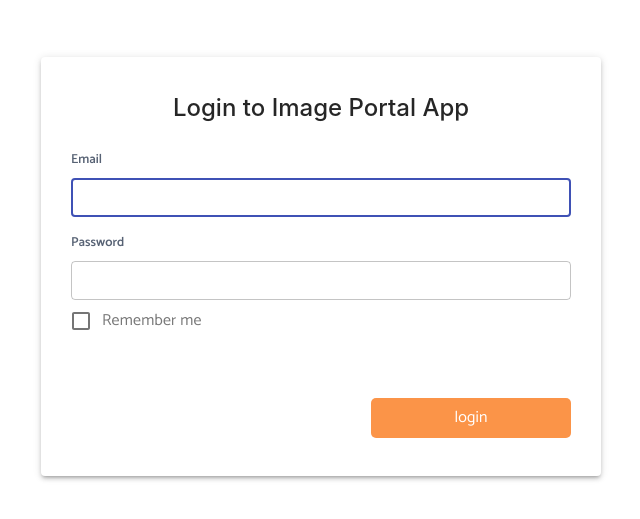
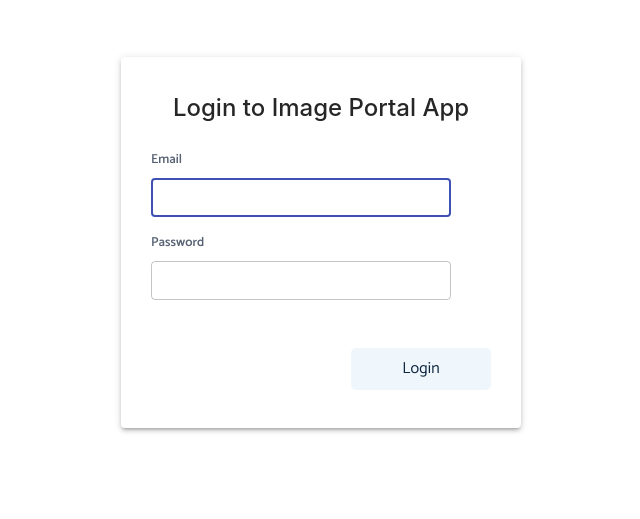
Before and after one commit to umerqr/ImageSharingPortal, a React (Create React App) app in the folder frontEnd/: page / in a window 1280 px wide. Shown: the part 143-662 px from the top of the page, without its empty margins (319-959 px from the left). Built offline with nearby package versions, Linux system fonts and the light colour scheme.

Commit message:
finished up styling

```diff
--- a/frontEnd/src/App.css
+++ b/frontEnd/src/App.css
@@ -1,3 +1,25 @@
-.link-styling{
+.link-styling {
   text-decoration: none !important;
 }
+
+::-webkit-scrollbar {
+  width: 4px !important;
+  height: 4px !important;
+}
+
+/* Track */
+::-webkit-scrollbar-track {
+  box-shadow: inset 0 0 5px #f5f9ff;
+  border-radius: 10px;
+}
+
+/* Handle */
+::-webkit-scrollbar-thumb {
+  background: #042038 !important;
+  border-radius: 10px !important;
+}
+
+/* Handle on hover */
+::-webkit-scrollbar-thumb:hover {
+  background: #024682 !important;
+}
--- a/frontEnd/src/App.js
+++ b/frontEnd/src/App.js
@@ -1,4 +1,4 @@
-import { Route, Router, Switch } from 'react-router-dom';
+import { Route, Switch } from 'react-router-dom';
 import './App.css';
 import { AuthConsumer } from './components/auth/authContext';
 import HomePage from './components/Homepage/';
--- a/frontEnd/src/components/AppButton/styles.css
+++ b/frontEnd/src/components/AppButton/styles.css
@@ -1,36 +1,39 @@
 .app-btn-theme {
-  background: #fb9448;
+  background-color: #eff6fc !important;
+  color: #0b253c;
+  box-shadow: none;
+  border-color: transparent;
+  min-width: 140px !important;
   border-radius: 5px;
-  font-weight: 200;
-  font-size: 18px;
-  line-height: 22px;
-  display: flex;
-  align-items: center;
-  justify-content: center;
-  text-align: center;
-  color: #ffffff;
-  transition: all 0.3s ease;
-  min-width: 200px;
-  max-height: 40px;
-  padding: 8px 20px;
+  font-family: 'Catamaran', sans-serif !important;
+  border: 1px solid transparent;
+  padding: 9px 15px !important;
+  transition: .3s ease;
+  cursor: pointer;
+  font-size: 13px;
+  border: none !important;
   outline: none !important;
-  border: none !important;
 }
 
 .app-btn-theme:hover {
-  background: #fb9448;
-  border: 1px solid #fb9448;
-  color: #ffffff;
-  text-decoration: none;
-  cursor: pointer;
+  background-color: #287cc5 !important;
+  box-shadow: 0px 2px 5px #eff6fc;
+  color: #fff;
+  outline: none !important;
+  border: 1px solid transparent;
+}
+
+.app-btn-theme:focus {
+  outline: none !important;
+  border: none !important;
 }
 
 
 .app-btn-theme:disabled,
 .app-btn-theme:disabled:hover {
-  border: 1px solid #e5e5e5;
   background: #e5e5e5;
   color: #787878;
   text-decoration: none;
   opacity: 1;
+  border: none !important;
 }
--- a/frontEnd/src/components/ContentHomepage/index.js
+++ b/frontEnd/src/components/ContentHomepage/index.js
@@ -1,3 +1,4 @@
+/* eslint-disable react-hooks/exhaustive-deps */
 import React, { lazy, useEffect, useState } from 'react';
 // import PropTypes from 'prop-types';
 import './styles.css';
@@ -23,10 +24,11 @@ const getItemStyle = (isDragging, draggableStyle) => ({
 });
 
 const getListStyle = (isDraggingOver) => ({
-  background: isDraggingOver ? 'lightblue' : 'lightgrey',
+  background: isDraggingOver ? 'lightblue' : '#eff6fc',
   padding: grid,
   display: `flex`,
   overflow: `auto`,
+  borderRadius: `10px`,
 });
 
 const reorder = (list, startIndex, endIndex) => {
@@ -56,12 +58,14 @@ function ContentHomepage(props) {
   const contentHomepageReducer = useSelector(
     (state) => state.contentHomepageReducer
   );
+
   const { listData, userListData } = contentHomepageReducer;
   const dispatch = useDispatch();
   const [draggableState, setDraggableState] = useState({
     items: [],
     selected: [],
   });
+
   useEffect(() => {
     dispatch(fetchListDataAction());
     dispatch(fetchUserListDataAction());
@@ -70,13 +74,11 @@ function ContentHomepage(props) {
     if (userListData) {
       setDraggableState({ ...draggableState, selected: userListData });
     }
-    // eslint-disable-next-line react-hooks/exhaustive-deps
   }, [userListData]);
   useEffect(() => {
     if (listData) {
       setDraggableState({ ...draggableState, items: listData });
     }
-    // eslint-disable-next-line react-hooks/exhaustive-deps
   }, [listData]);
   const handleMouseEnter = (event, itemName) => {
     handleTabButton(event, itemName);
@@ -133,12 +135,16 @@ function ContentHomepage(props) {
   };
   return (
     <div>
-      <div className='d-flex justify-content-center'>
+      <div className='d-flex justify-content-end'>
         <div>
-          <AppButton label='Add Media' onClick={() => setShowAddArea(true)} />
+          <AppButton
+            className='mt-5'
+            label='Add Media'
+            onClick={() => setShowAddArea(true)}
+          />
         </div>
       </div>
-      <div onMouseLeave={() => handleMouseLeave()}>
+      <div className='mt-5' onMouseLeave={() => handleMouseLeave()}>
         <DragDropContext onDragEnd={onDragEndHandler}>
           <Droppable droppableId='droppable2' direction={'horizontal'}>
             {(provided, snapshot) => (
@@ -224,7 +230,11 @@ function ContentHomepage(props) {
         </DragDropContext>
         <AppButton
           label='Update Images'
+          className='mt-2'
           onClick={() => dispatch(postListDataAction(draggableState.selected))}
+          disabled={(() => {
+            if (userListData === draggableState.selected) return true;
+          })()}
         />
         <AppPopper
           subItem={activeImage}
--- a/frontEnd/src/components/Homepage/index.js
+++ b/frontEnd/src/components/Homepage/index.js
@@ -1,19 +1,52 @@
+import { Drawer } from '@material-ui/core';
 import React, { lazy } from 'react';
 import { Suspense } from 'react';
 import { Route, Switch } from 'react-router-dom';
 import TopBar from '../TopBar';
 import './styles.css';
+import List from '@material-ui/core/List';
+import Divider from '@material-ui/core/Divider';
+import ListItem from '@material-ui/core/ListItem';
+import ListItemIcon from '@material-ui/core/ListItemIcon';
+import InboxIcon from '@material-ui/icons/MoveToInbox';
+import MailIcon from '@material-ui/icons/Mail';
 const ContentHomepage = lazy(() => import(`../ContentHomepage`));
 // const NotFoundPage = lazy(() => import(`../NotFoundPage`));
 // import PropTypes from 'prop-types';
 
 function Homepage(props) {
   //   const {} = props;
-
+  const list = () => (
+    <div role='presentation'>
+      <List>
+        {['Inbox', 'Starred', 'Send email', 'Drafts'].map((text, index) => (
+          <ListItem button key={text}>
+            <ListItemIcon>
+              {index % 2 === 0 ? <InboxIcon /> : <MailIcon />}
+            </ListItemIcon>
+          </ListItem>
+        ))}
+      </List>
+      <Divider />
+      <List>
+        {['All mail', 'Trash', 'Spam'].map((text, index) => (
+          <ListItem button key={text}>
+            <ListItemIcon>
+              {index % 2 === 0 ? <InboxIcon /> : <MailIcon />}
+            </ListItemIcon>
+          </ListItem>
+        ))}
+      </List>
+    </div>
+  );
   return (
     <div>
       <TopBar />
       <hr className='m-0'></hr>
+      <Drawer variant='permanent' open={false} className={`drawer-close`}>
+        {list()}
+      </Drawer>
+      <div className='homepage-container'>
         <Switch>
           <Suspense fallback={<div>Loading...</div>}>
             <Route path='/homepage' component={ContentHomepage} />
@@ -21,6 +54,7 @@ function Homepage(props) {
           </Suspense>
         </Switch>
       </div>
+    </div>
   );
 }
 
--- a/frontEnd/src/components/Homepage/styles.css
+++ b/frontEnd/src/components/Homepage/styles.css
@@ -22,3 +22,19 @@
     align-items: center;
     margin-top: 30px;
 }
+
+.drawer-close {
+    width: 140px !important;
+}
+
+.drawer-close>div {
+    overflow: visible;
+    width: 60px;
+    margin-top: 48px;
+    background-color: #eff6fc;
+}
+
+.homepage-container {
+    margin-left: 70px;
+    margin-right: 30px;
+}
--- a/frontEnd/src/components/Login/index.js
+++ b/frontEnd/src/components/Login/index.js
@@ -1,11 +1,9 @@
 import React, { useContext, useState } from 'react';
-import PropTypes from 'prop-types';
-import { useHistory } from 'react-router-dom';
+// import PropTypes from 'prop-types';
 import AppButton from '../AppButton';
-import { Checkbox, FormControlLabel, Paper } from '@material-ui/core';
+import { Paper } from '@material-ui/core';
 import './styles.css';
 import AppTextField from '../AppTextField';
-import AppLabel from '../AppLabel';
 import { AuthContext } from '../auth/authContext';
 
 export const isValidEmail = (email) => {
@@ -19,39 +17,10 @@ export const isValidPassword = (password) => {
   return pass.test(password);
 };
 
-const infoData = {
-  email: `user@gmail.com`,
-  password: `123`,
-};
-
 const Login = () => {
   const [email, setEmail] = useState('');
   const [password, setPassword] = useState('');
-  const [checked, setChecked] = useState(false);
-  const [error, setError] = useState(false);
   const [errorMail, setErrorMail] = useState(false);
-
-  const history = useHistory();
-  const mockData = { mail: infoData.email, password: infoData.password };
-  const adminMockData = { mail: 'admin@gmail.com', password: 'admin' };
-  function onChange(e) {
-    setChecked(e.target.checked);
-  }
-
-  // useEffect(() => {
-  //   window.localStorage.removeItem('loggedInEmail');
-  //   if (localStorage.checkbox && localStorage.email !== '') {
-  //     setChecked(true);
-  //     setEmail(localStorage.username);
-  //     setPassword(localStorage.password);
-  //   } else {
-  //     setChecked(false);
-  //   }
-  // }, []);
-
-  // function handlePasswordChange(e) {
-  //   setPassword(e.target.value);
-  // }
 
   function handleEmailChange(value, stateToUpdate) {
     stateToUpdate(value);
@@ -110,30 +79,13 @@ const Login = () => {
                 stateToUpdate={setPassword}
               />
             </div>
-            {error ? (
-              <AppLabel label='Error, No User found.' className='error-text' />
-            ) : null}
           </div>
 
-          <div className={error ? 'login-footer-error' : 'login-footer'}>
-            <div className='remember-password'>
-              <FormControlLabel
-                control={
-                  <Checkbox
-                    className='remenber-text'
-                    onChange={onChange}
-                    checked={checked}
-                  />
-                }
-                label={<AppLabel label='Remember me' />}
-              />
-            </div>
-          </div>
           <div className='d-flex align-items-end flex-column'>
             <AppButton
-              className='btn-theme mb-2'
+              className='btn-theme mb-2 mt-5'
               onClick={handleSignIn}
-              label='login'
+              label='Login'
             ></AppButton>
           </div>
         </Paper>
@@ -142,13 +94,6 @@ const Login = () => {
   );
 };
 
-Login.propTypes = {
-  infoData: PropTypes.shape({
-    country: PropTypes.string.isRequired,
-    email: PropTypes.string.isRequired,
-    password: PropTypes.string.isRequired,
-    contact: PropTypes.number.isRequired,
-  }).isRequired,
-};
+Login.propTypes = {};
 
 export default Login;
--- a/frontEnd/src/components/Login/styles.css
+++ b/frontEnd/src/components/Login/styles.css
@@ -17,10 +17,11 @@
 .login-inner-container {
   margin-top: 200px;
   padding: 30px;
+  width: 400px;
 }
 
 .login-text-field-styling {
-  min-width: 500px !important;
+  min-width: 300px !important;
 }
 
 .sub-title {
--- a/frontEnd/src/components/TopBar/styles.css
+++ b/frontEnd/src/components/TopBar/styles.css
@@ -1,19 +1,21 @@
-.top-bar-container{
-    background-color: #eff6fc!important;
+.top-bar-container {
+    background-color: #eff6fc !important;
 }
-.top-bar-dropdowns-container{
+
+.top-bar-dropdowns-container {
     display: flex;
     flex-direction: row;
     justify-content: center !important;
     width: 100%;
-    color: #6a78b3;
+    color: #fafafa;
 }
-.top-bar-label{
+
+.top-bar-label {
     border-color: #e0e2e3;
     border-style: none solid none solid;
     border-width: 1px;
     padding: 10px;
-    margin: 0px 10px 0px 10px!important;
+    margin: 0px 10px 0px 10px !important;
     cursor: pointer;
     color: #2a3b8f;
     font-size: 16px !important;
--- a/frontEnd/src/components/auth/authSaga.js
+++ b/frontEnd/src/components/auth/authSaga.js
@@ -1,5 +1,6 @@
 import { call, put, takeLatest } from '@redux-saga/core/effects';
 import { getUtil, postUtil } from '../../utils/api';
+import { notificationWithIcon } from '../../utils/notification';
 import { loginError, loginSuccess } from './actions';
 import { DEFAULT_CONST, FETCH_USER_INFO } from './constants';
 
@@ -15,8 +16,15 @@ export function* loginFunction({ payload }) {
     if (response.status === 200) {
       const res = response;
       yield put(loginSuccess(res.data));
+      notificationWithIcon('success', `Successful`, `Logged In Successfully`);
     }
   } catch (err) {
+    notificationWithIcon(
+      'error',
+      `Error`,
+      `Wrong credentials or user does not exist`
+    );
+    console.log(`thissss?`);
     yield put(loginError(err));
   }
 }
```
Also changed, not shown: frontEnd/src/utils/usePreviousStateHook.js (added, +11 -0 lines), 1 other file (tests, documents, lock files or other folders). Lines whose indentation alone changed are shown as unchanged.
